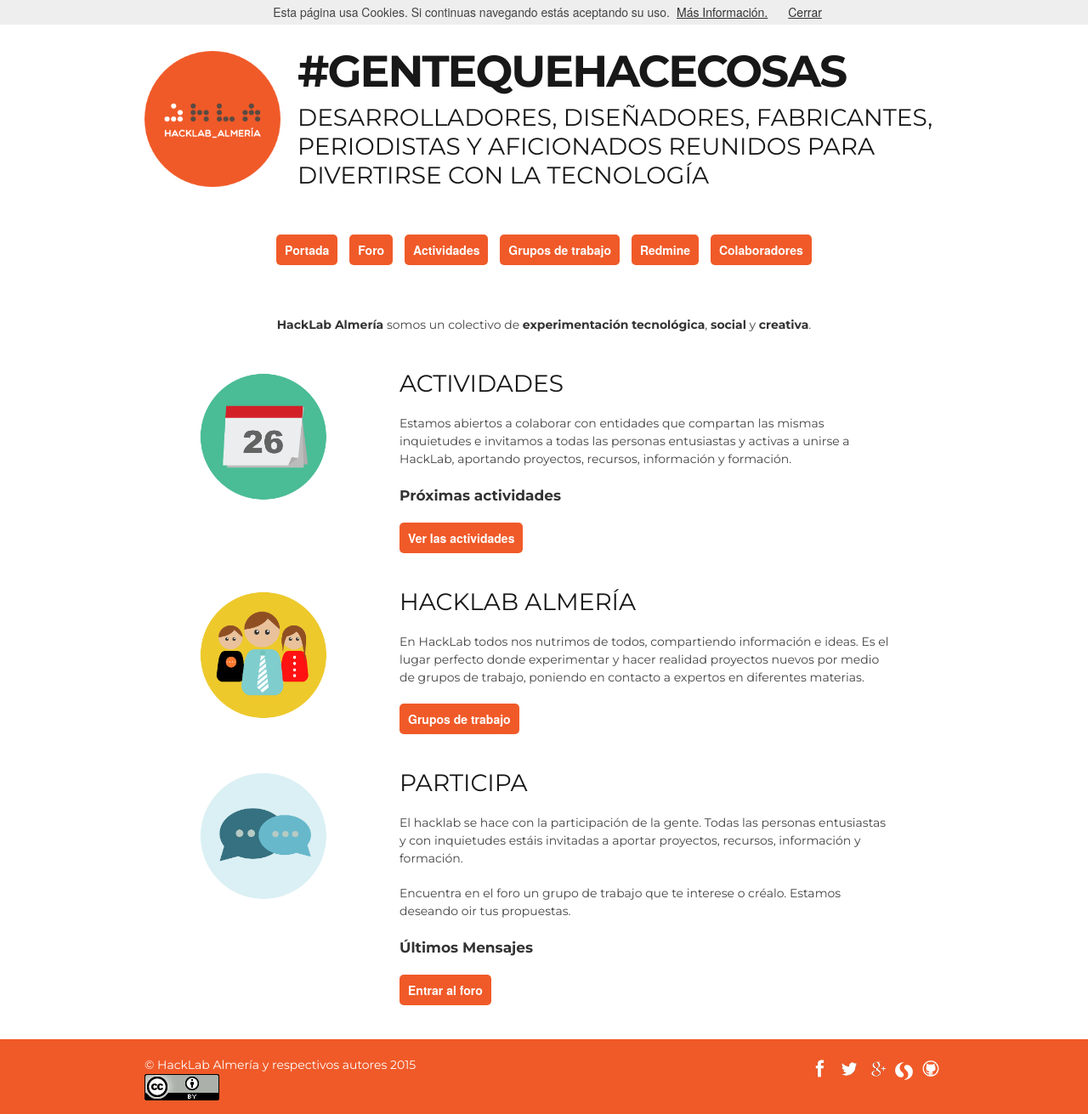
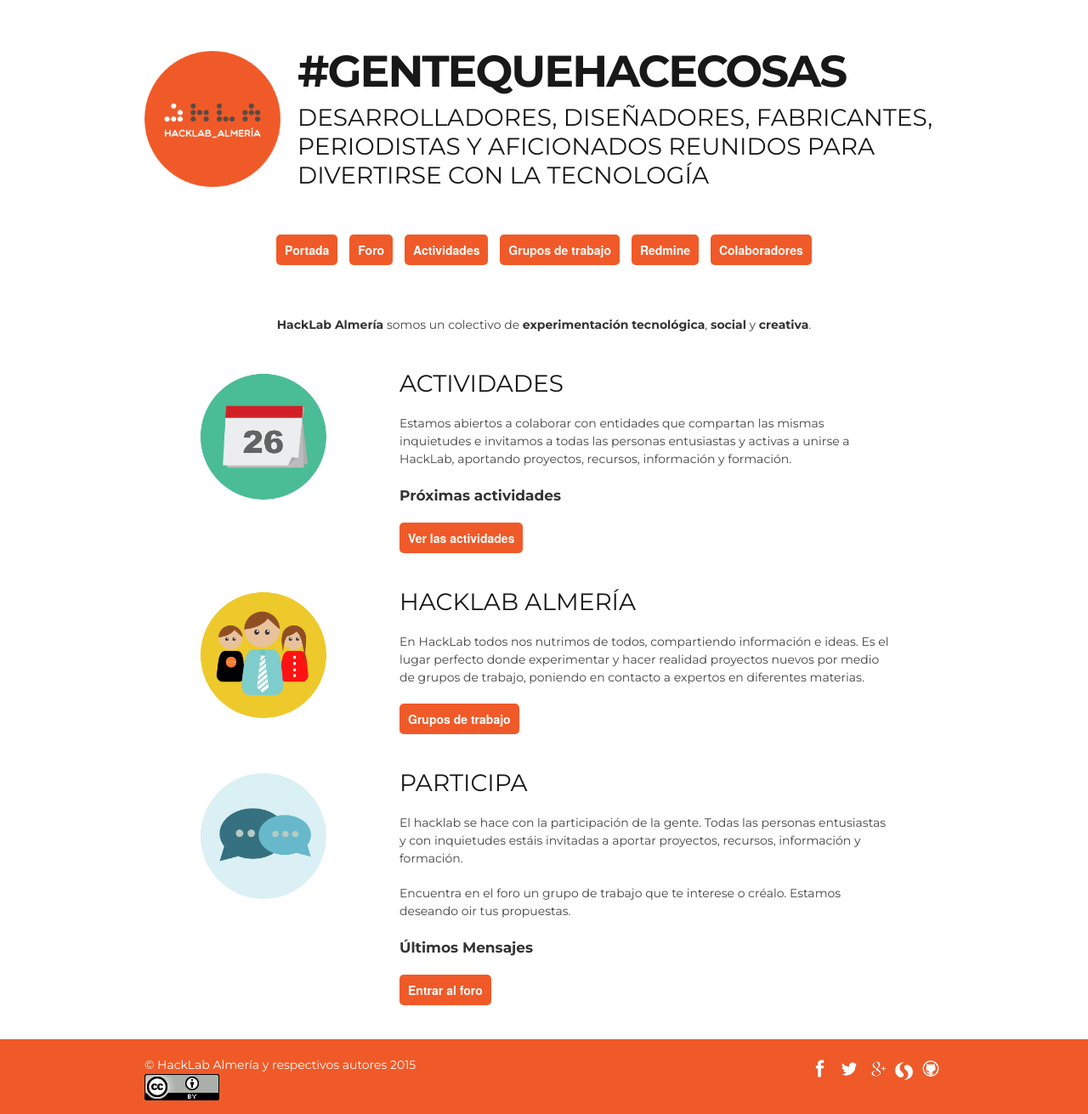
Before and after one commit to HackLab-Almeria/hacklab-almeria.github.io, a Jekyll site: the page built from index.html, in a window 1280 px wide. Shown: the whole page at 85% size. Built offline with Jekyll 4.4.1, drawn with Linux system fonts in a browser that asks for light colours; comment, search, counter and statistics services are not loaded; some of the changed lines change nothing that is shown.

Commit message:
Se elimina el código javascript del layout

```diff
--- a/_layouts/default.html
+++ b/_layouts/default.html
@@ -91,39 +91,5 @@
     </footer>
 
 
-      <!-- Google Analytics -->
-      <script type="text/javascript">
-
-		var _gaq = _gaq || [];
-		_gaq.push(['_setAccount', 'UA-33397759-1']);
-		_gaq.push(['_trackPageview']);
-
-		(function() {
-			var ga = document.createElement('script'); ga.type = 'text/javascript'; ga.async = true;
-			ga.src = ('https:' == document.location.protocol ? 'https://ssl' : 'http://www') + '.google-analytics.com/ga.js';
-			var s = document.getElementsByTagName('script')[0]; s.parentNode.insertBefore(ga, s);
-		})();
-
-		</script>
-      <script type="text/javascript">
-		var _gauges = _gauges || [];
-		(function() {
-			var t   = document.createElement('script');
-			t.type  = 'text/javascript';
-			t.async = true;
-			t.id    = 'gauges-tracker';
-			t.setAttribute('data-site-id', '4d806d7410cafd7fa4000011');
-			t.src = '//secure.gaug.es/track.js';
-			var s = document.getElementsByTagName('script')[0];
-			s.parentNode.insertBefore(t, s);
-		})();
-		</script>
-    <script type="text/javascript" src="/js/cookiechoices.js"></script>
-    <script type="text/javascript" src="/js/jquery-1.11.2.js"></script>
-    <script type="text/javascript">
-      document.addEventListener('DOMContentLoaded', function(event) {
-    cookieChoices.showCookieConsentBar('Esta página usa Cookies. Si continuas navegando estás aceptando su uso.','Cerrar', 'Más Información.', '{{site.url}}/aviso/');
-  });
-    </script>
   </body>
 </html>
```
